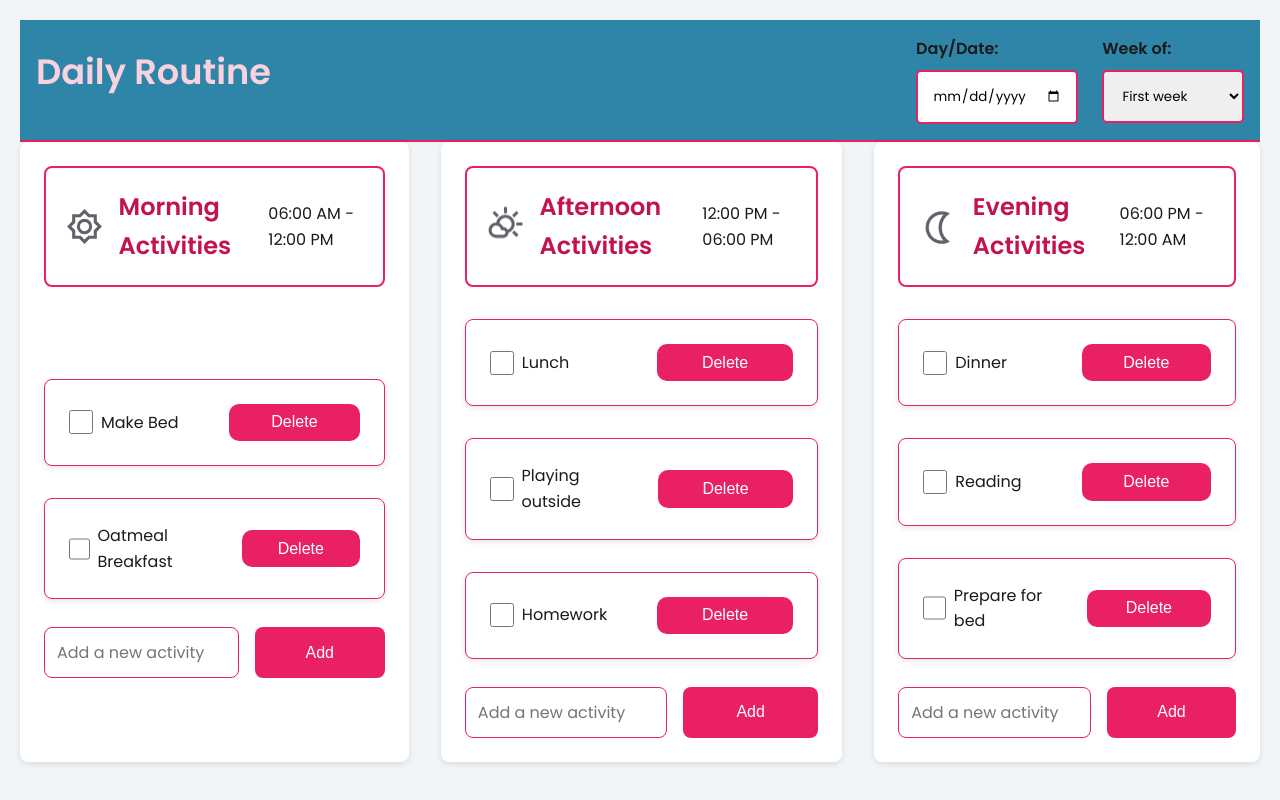
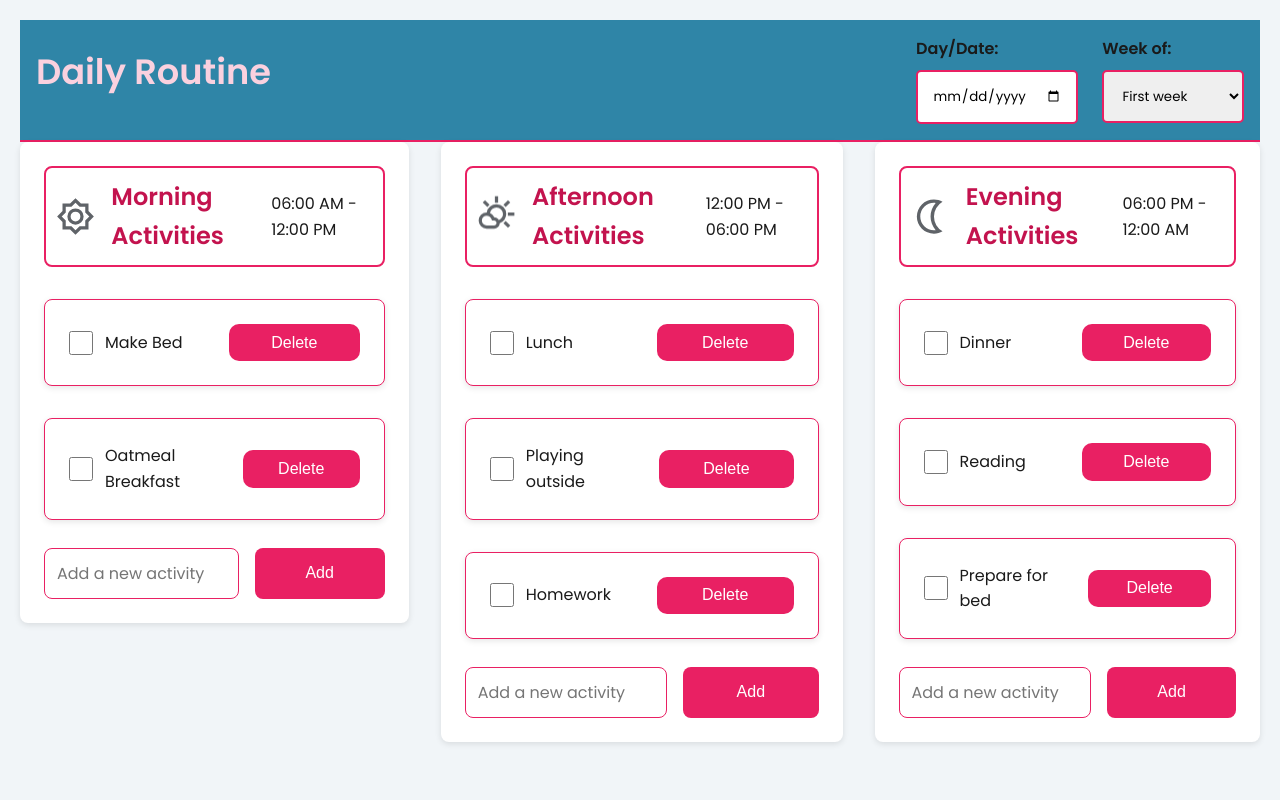
Before and after one commit to Doileo/kids-schedule-organizer, a React (Create React App) app: page / in a window 1280 px wide. Built offline with nearby package versions, Linux system fonts and the light colour scheme.

Commit message:
fix: resolved spacing and layout issue for 1024px screens

```diff
--- a/src/components/ActivityList/ActivityList.css
+++ b/src/components/ActivityList/ActivityList.css
@@ -269,8 +269,9 @@
 @media (min-width: 1024px) {
   .activity-sections {
     display: grid;
-    grid-template-columns: repeat(3, 1fr); /* Create three columns */
-    gap: 2rem;
+    grid-template-columns: repeat(3, 1fr);
+    align-items: start;
+    gap: 2.75rem;
   }
 
   .routine-section {
@@ -280,7 +281,7 @@
   }
 
   .routine-header {
-    padding: 20px;
+    padding: 10px;
   }
 
   .sun-icon,
@@ -293,10 +294,15 @@
     padding: 1.5rem;
   }
 
+  label {
+    gap: 0.75rem;
+  }
+
   /* Larger Checkbox Styling */
   .activity-item input[type="checkbox"] {
     width: 24px;
     height: 24px;
+    flex-shrink: 0;
   }
 
   .new-activity {
```
